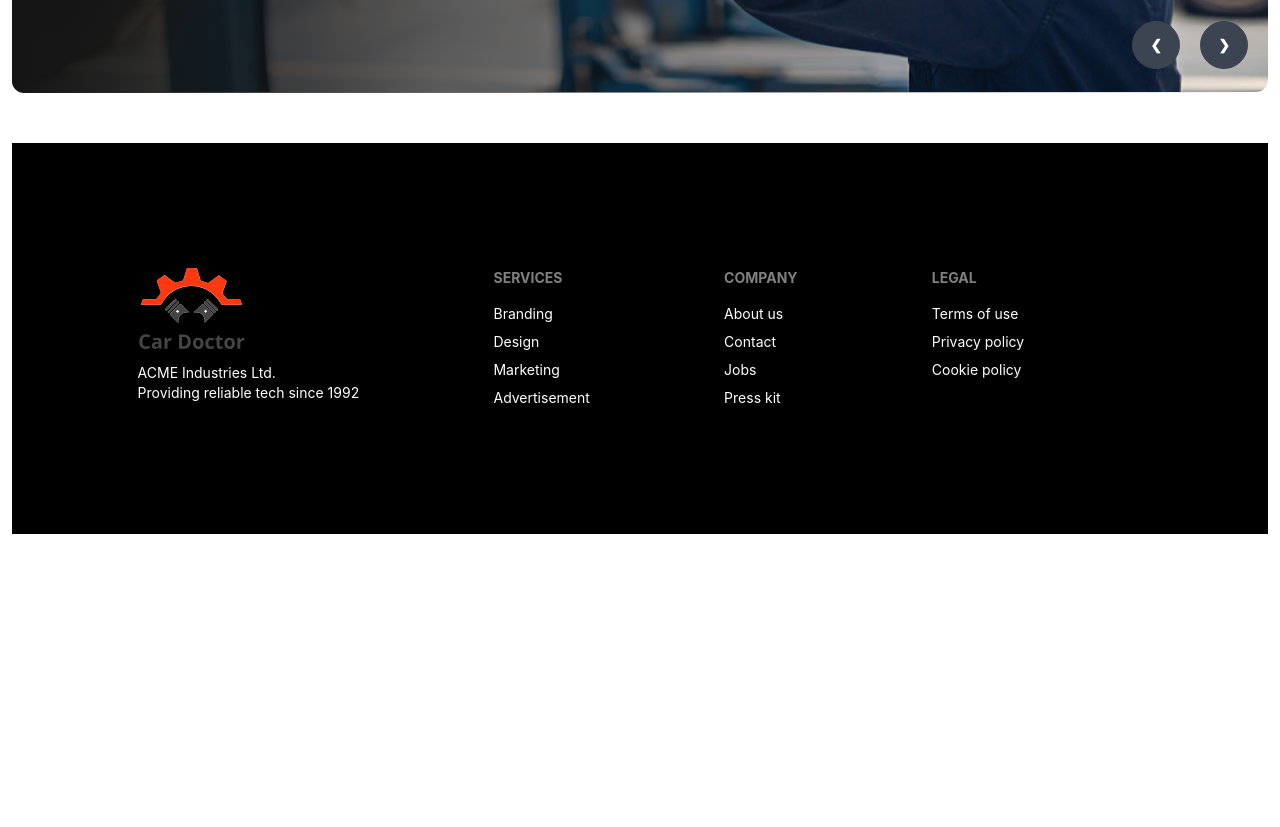
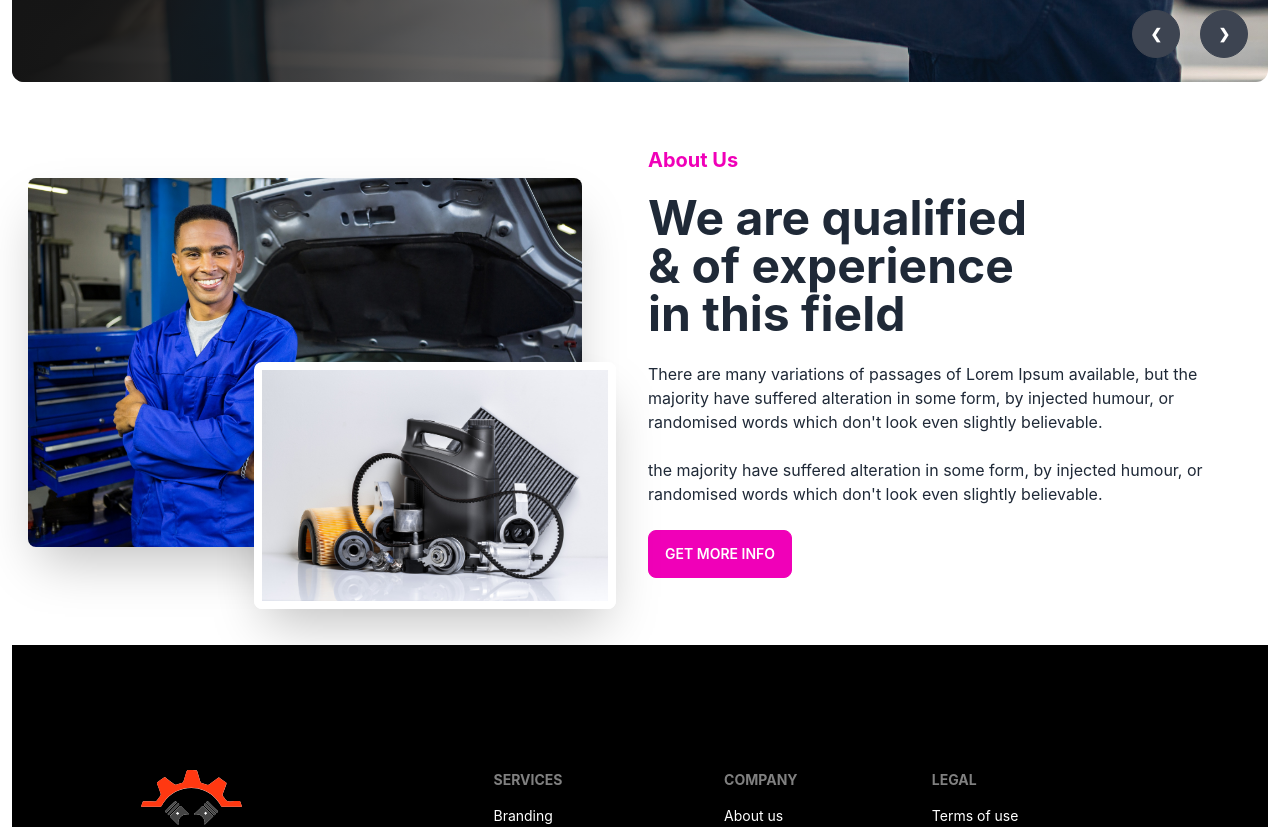
Before and after one commit to VASHKOR-DAS/genius-car-client, a React (Create React App) app: page / in a window 1280 px wide. Shown: the part 860-1687 px from the top of the page. Before the commit the page ends 1394 px from the top, so only its background shows below. Built offline with nearby package versions, Linux system fonts and the light colour scheme.

Commit message:
About section done

```diff
--- /dev/null
+++ b/src/Pages/Home/About/About.jsx
@@ -0,0 +1,36 @@
+import React from 'react';
+import person from '../../../assets/images/about_us/person.jpg'
+import parts from '../../../assets/images/about_us/parts.jpg'
+
+const About = () => {
+    return (
+        <div className="hero">
+            <div className="hero-content flex-col lg:flex-row">
+                <div className="w-1/2 relative">
+                    <img alt='' src={person} className="w-11/12 h-full rounded-lg shadow-2xl" />
+                    <img alt='' src={parts} className="absolute w-3/5 right-4 top-1/2 border-8 border-white rounded-lg shadow-2xl" />
+                </div>
+                <div className="w-1/2">
+                    <p className="mb-5 text-xl font-bold text-secondary">About Us</p>
+                    <h1 className="text-5xl font-bold">We are qualified <br />
+                        & of experience <br />
+                        in this field
+                    </h1>
+                    <p className="py-6">
+                        There are many variations of passages of Lorem Ipsum
+                        available, but the majority have suffered alteration in some
+                        form, by injected humour, or randomised words which don't
+                        look even slightly believable.
+                        <br /> <br />
+                        the majority have suffered alteration in some form, by injected
+                        humour, or randomised words which don't look even slightly
+                        believable.
+                    </p>
+                    <button className="btn btn-secondary">Get More Info</button>
+                </div>
+            </div>
+        </div>
+    );
+};
+
+export default About;
--- a/src/Pages/Home/Home/Home.jsx
+++ b/src/Pages/Home/Home/Home.jsx
@@ -1,9 +1,16 @@
 import React from 'react';
+import About from '../About/About';
 import Banner from '../Banner/Banner';
+import './Home.css'
 
 const Home = () => {
     return (
-        <Banner></Banner>
+        <div className='Home'>
+            <br />
+            <Banner></Banner>
+            <br /><br />
+            <About></About>
+        </div>
     );
 };
 
--- a/src/Pages/Shared/Header/Header.jsx
+++ b/src/Pages/Shared/Header/Header.jsx
@@ -13,7 +13,7 @@
     </>
 
     return (
-        <div className="navbar py-[2%] bg-base-100">
+        <div className="navbar bg-base-100">
             <div className="navbar-start">
                 <div className="dropdown">
                     <label tabIndex={0} className="btn btn-ghost lg:hidden">
```
Also changed, not shown: src/Pages/Home/Home/Home.css (added).
